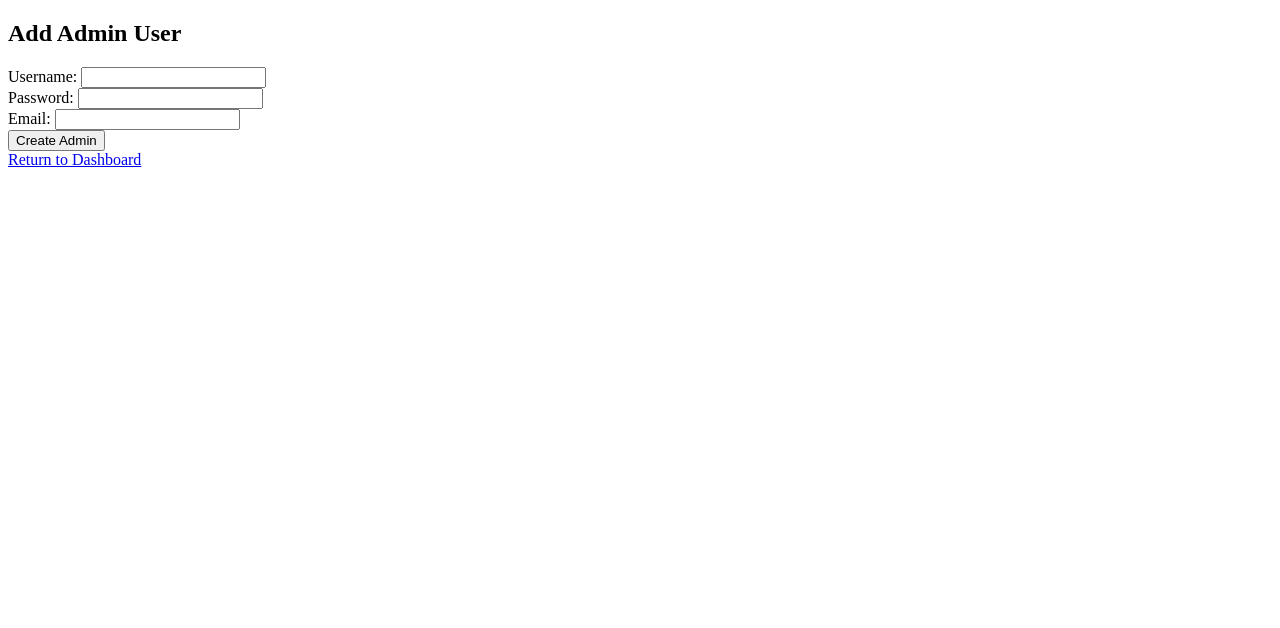
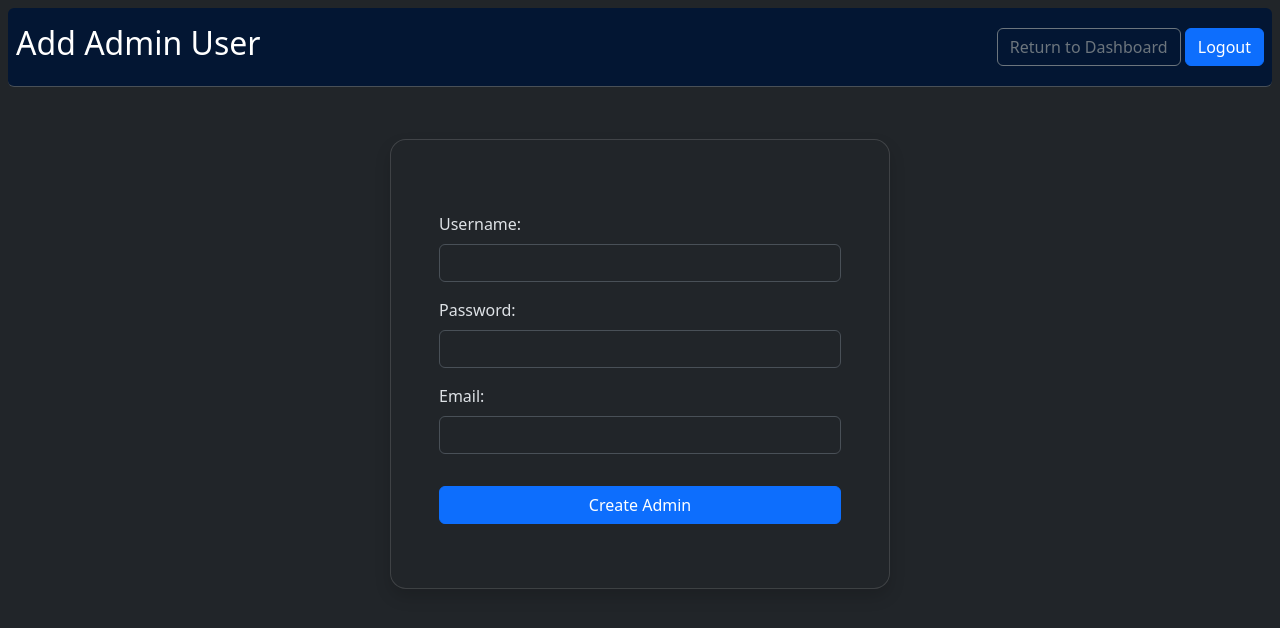
Before and after one commit to twosize/SponsorIN, a Flask app: template templates/add_admin.html in a window 1280 px wide. Shown: the top 628 px of the page. Run offline with Flask 3, Linux system fonts and the light colour scheme; the template is opened without the code that fills it, so the values that code supplies are empty.

Commit message:
send message

```diff
--- a/templates/add_admin.html
+++ b/templates/add_admin.html
@@ -1,29 +1,101 @@
 <!DOCTYPE html>
-<html lang="en">
+<html lang="en" data-bs-theme="dark">
+
 <head>
     <meta charset="UTF-8">
     <meta name="viewport" content="width=device-width, initial-scale=1.0">
     <title>Add Admin</title>
+
+    <link
+    href="https://cdn.jsdelivr.net/npm/select2@4/dist/css/select2.min.css"
+    rel="stylesheet"
+  />
+  <script src="https://code.jquery.com/jquery-3.6.0.min.js"></script>
+  <script src="https://cdn.jsdelivr.net/npm/select2@4/dist/js/select2.min.js"></script>
+  <link
+    href="https://cdn.jsdelivr.net/npm/bootstrap@5.3.2/dist/css/bootstrap.min.css"
+    rel="stylesheet"
+    integrity="sha384-T3c6CoIi6uLrA9TneNEoa7RxnatzjcDSCmG1MXxSR1GAsXEV/Dwwykc2MPK8M2HN"
+    crossorigin="anonymous"
+  />
 </head>
 <body>
-    <h2>Add Admin User</h2>
 
-    <form method="POST" action="{{ url_for('add_admin') }}">
-        <label for="username">Username:</label>
-        <input type="text" name="username" id="username" required>
-        <br>
+    <header
+    class="d-flex flex-wrap align-items-center justify-content-center justify-content-md-between py-3 mb-4 border-bottom m-2 p-2 bg-primary-subtle rounded"
+  >
+    <div class="col-md-3 mb-2 mb-md-0">
+      <a
+        href="/"
+        class="d-inline-flex link-body-emphasis text-decoration-none"
+      >
 
-        <label for="password">Password:</label>
-        <input type="password" name="password" id="password" required>
-        <br>
+      <h2>Add Admin User</h2>
+      </a>
+    </div>
+    <div class="col-md-3 text-end">
+      <a href="{{ url_for('dashboard') }}" class="btn btn-outline-secondary"
+        >Return to Dashboard</a
+      >
+      <a href="{{ url_for('logout') }}" class="btn btn-primary">Logout</a>
+    </div>
+  </header>
+<!------------------------------------------------------------------------>
+<div
+class="modal modal-sheet position-static d-block"
+tabindex="-1"
+role="dialog"
+id="modalSignin"
+>
+<div class="modal-dialog" role="document">
+    <div class="modal-content rounded-4 shadow">
+      <div class="modal-header p-5 pb-4 border-bottom-0">
+      </div>
 
-        <label for="email">Email:</label>
-        <input type="email" name="email" id="email" required>
-        <br>
+      <div class="modal-body p-5 pt-0">
 
-        <input type="submit" value="Create Admin">
-    </form>
-
-    <a href="{{ url_for('admin_dashboard') }}">Return to Dashboard</a>
+        <form method="POST" action="{{ url_for('add_admin') }}">
+          <div class="mb-3">
+            <label for="username" class="form-label">Username:</label>
+            <input
+              type="text"
+              class="form-control"
+              name="username"
+              id="username"
+              required
+            />
+          </div>
+          <div class="mb-3">
+            <label for="password" class="form-label">Password:</label>
+            <input
+              type="password"
+              class="form-control"
+              name="password"
+              id="password"
+              required
+            />
+          </div>
+          <div class="mb-3">
+            <label for="email" class="form-label">Email:</label>
+            <input
+              type="email"
+              class="form-control"
+              name="email"
+              id="email"
+              required
+            />
+          </div>
+          <button
+            class="btn btn-primary w-100 my-3"
+            type="submit"
+            value="Create Admin"
+          >
+            Create Admin
+          </button>
+        </form>
+      </div>
+    </div>
+  </div>
+   </div>
 </body>
 </html>
```
